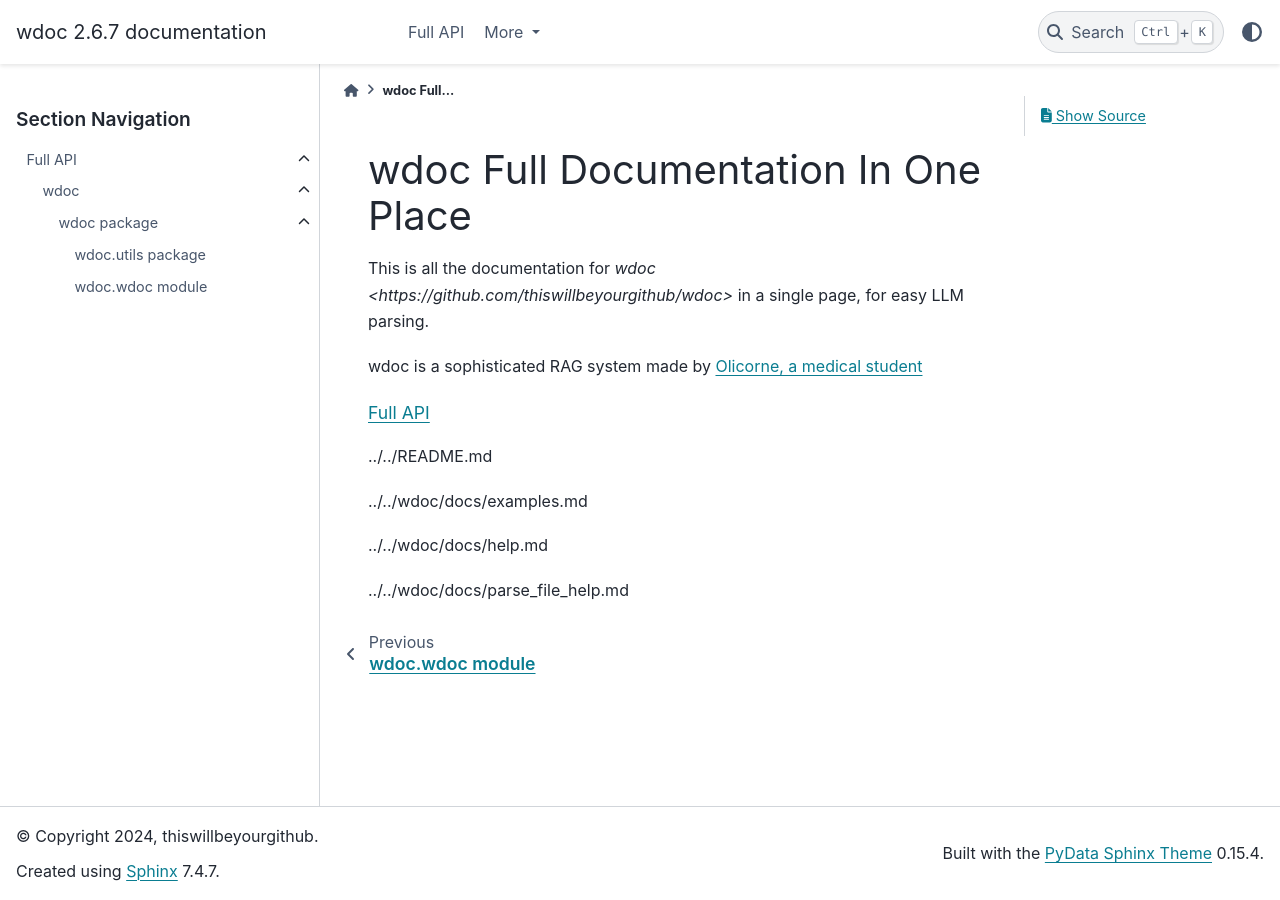
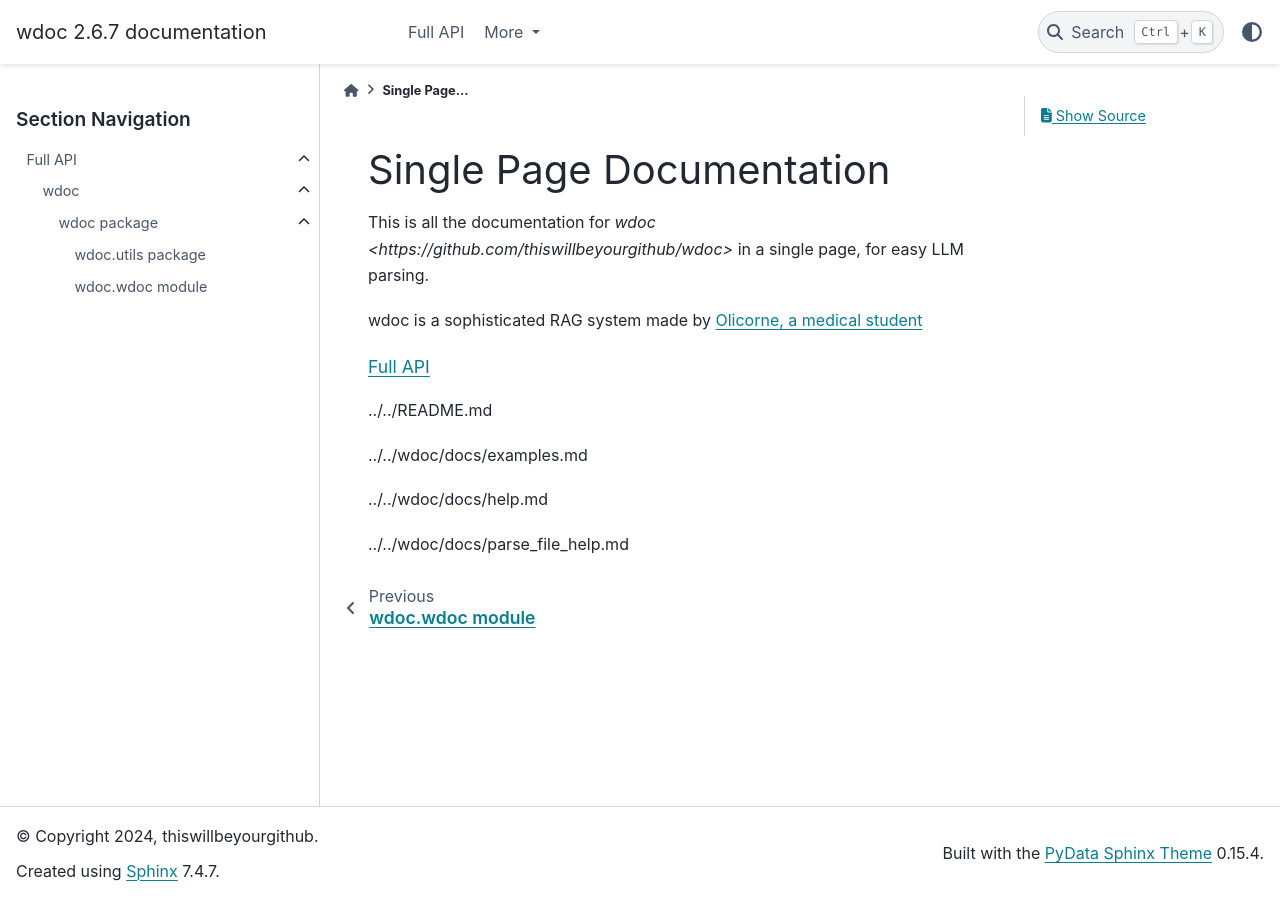
Before and after one commit to thiswillbeyourgithub/wdoc, a Sphinx documentation site: the page built from docs/source/all_docs.rst, in a window 1280 px wide. Built offline with Sphinx 7.4.7 and the PyData theme 0.15.4, drawn with Linux system fonts in a browser that asks for light colours.

Commit message:
better name for the full doc page
Signed-off-by: thiswillbeyourgithub <26625900+thiswillbeyourgithub@users.noreply.github.com>

```diff
--- a/docs/source/all_docs.rst
+++ b/docs/source/all_docs.rst
@@ -1,4 +1,4 @@
-wdoc Full Documentation In One Place
+Single Page Documentation
 ==================
 
 This is all the documentation for `wdoc <https://github.com/thiswillbeyourgithub/wdoc>` in a single page, for easy LLM parsing.
```
